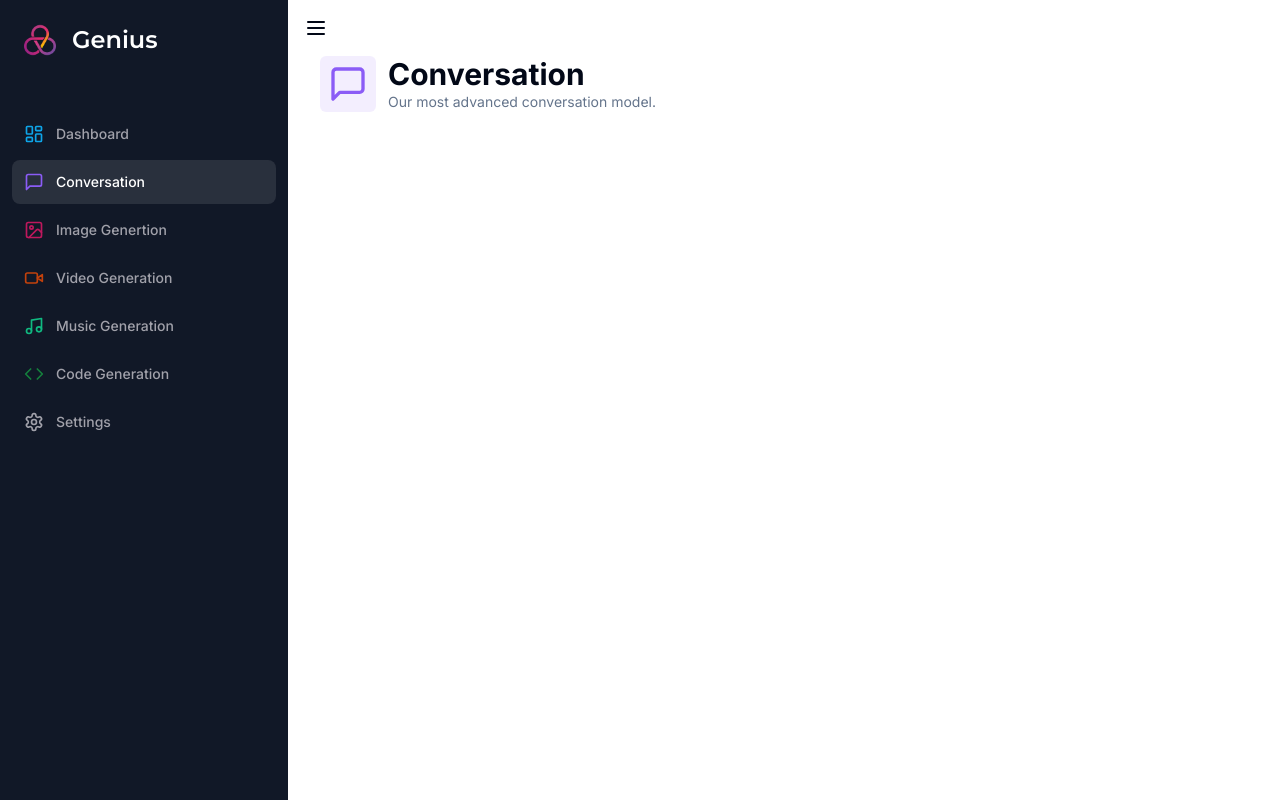
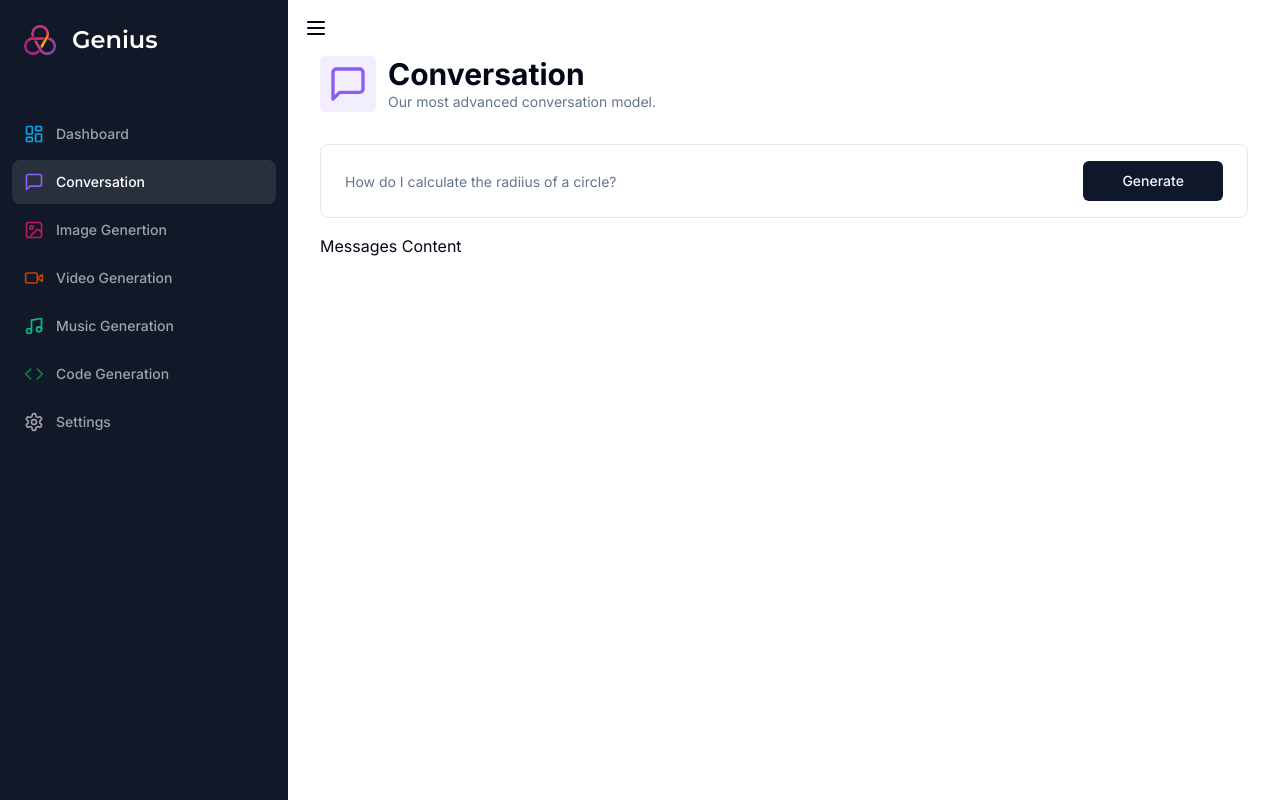
Before and after one commit to estuhub/genius-ai, a Next.js app: page /conversation in a window 1280 px wide. Built offline with nearby package versions, Linux system fonts and the light colour scheme.

Commit message:
add Form and Input components

```diff
--- /dev/null
+++ b/app/(dashboard)/(routes)/conversation/constants.ts
@@ -0,0 +1,7 @@
+import * as z from "zod"
+
+export const formSchema = z.object({
+    prompt: z.string().min(1, {
+        message: "Prompt is required"
+    })
+})
--- a/app/(dashboard)/(routes)/conversation/page.tsx
+++ b/app/(dashboard)/(routes)/conversation/page.tsx
@@ -1,12 +1,61 @@
+"use client"
+
+import * as z from "zod"
+import { MessageSquare } from "lucide-react"
+import { useForm } from "react-hook-form"
+import { zodResolver } from "@hookform/resolvers/zod"
+
 import Heading from "@/components/heading"
-import { MessageSquare } from "lucide-react"
+
+import { formSchema } from "./constants"
+import { Form, FormControl, FormField, FormItem } from "@/components/ui/form"
+import { Input } from "@/components/ui/input"
+import { Button } from "@/components/ui/button"
 
 const ConversationPage = () => {
+    const form = useForm<z.infer<typeof formSchema>>({
+        resolver: zodResolver(formSchema), // controls the validation for the form
+        defaultValues: {
+            prompt: ""
+        }
+    })
+
+    const isLoading = form.formState.isSubmitting
+    const onSubmit = async (values: z.infer<typeof formSchema>) => {
+        console.log(values)
+    }
+
     return (
         <div>
             <Heading title={"Conversation"} description={"Our most advanced conversation model."} icon={MessageSquare} iconColor="text-violet-500" bgColor="bg-violet-500/10" />
             <div className="px-4 lg:px-8">
-
+                <div>
+                    <Form {...form}>
+                        <form
+                            onSubmit={form.handleSubmit(onSubmit)}
+                            className="rounded-lg border w-full p-4 px-3 md:px-6 focus-within:shadow-sm grid grid-cols-12 gap-2"
+                        >
+                            <FormField name="prompt" render={({ field }) => (
+                                <FormItem className="col-span-12 lg:col-span-10">
+                                    <FormControl className="m-0 p-0">
+                                        <Input
+                                            className="border-0 outline-none focus-visible:ring-0 focus-visible:ring-transparent"
+                                            disabled={isLoading}
+                                            placeholder="How do I calculate the radiius of a circle?"
+                                            {...field}
+                                        />
+                                    </FormControl>
+                                </FormItem>
+                            )} />
+                            <Button
+                                className="col-span-12 lg:col-span-2 w-full"
+                                disabled={isLoading}>
+                                    Generate
+                            </Button>
+                        </form>
+                    </Form>
+                </div>
+                <div className="space-y-4 mt-4">Messages Content</div>
             </div>
         </div>
     )
--- /dev/null
+++ b/components/ui/input.tsx
@@ -0,0 +1,25 @@
+import * as React from "react"
+
+import { cn } from "@/lib/utils"
+
+export interface InputProps
+  extends React.InputHTMLAttributes<HTMLInputElement> {}
+
+const Input = React.forwardRef<HTMLInputElement, InputProps>(
+  ({ className, type, ...props }, ref) => {
+    return (
+      <input
+        type={type}
+        className={cn(
+          "flex h-10 w-full rounded-md border border-input bg-background px-3 py-2 text-sm ring-offset-background file:border-0 file:bg-transparent file:text-sm file:font-medium placeholder:text-muted-foreground focus-visible:outline-none focus-visible:ring-2 focus-visible:ring-ring focus-visible:ring-offset-2 disabled:cursor-not-allowed disabled:opacity-50",
+          className
+        )}
+        ref={ref}
+        {...props}
+      />
+    )
+  }
+)
+Input.displayName = "Input"
+
+export { Input }
--- a/package.json
+++ b/package.json
@@ -10,7 +10,9 @@
   },
   "dependencies": {
     "@clerk/nextjs": "^4.29.1",
+    "@hookform/resolvers": "^3.3.3",
     "@radix-ui/react-dialog": "^1.0.5",
+    "@radix-ui/react-label": "^2.0.2",
     "@radix-ui/react-slot": "^1.0.2",
     "class-variance-authority": "^0.7.0",
     "clsx": "^2.1.0",
@@ -18,8 +20,10 @@
     "next": "14.0.4",
     "react": "^18",
     "react-dom": "^18",
+    "react-hook-form": "^7.49.2",
     "tailwind-merge": "^2.2.0",
-    "tailwindcss-animate": "^1.0.7"
+    "tailwindcss-animate": "^1.0.7",
+    "zod": "^3.22.4"
   },
   "devDependencies": {
     "@types/node": "^20",
```
Also changed, not shown: 1 other file (tests, documents, lock files or other folders).
